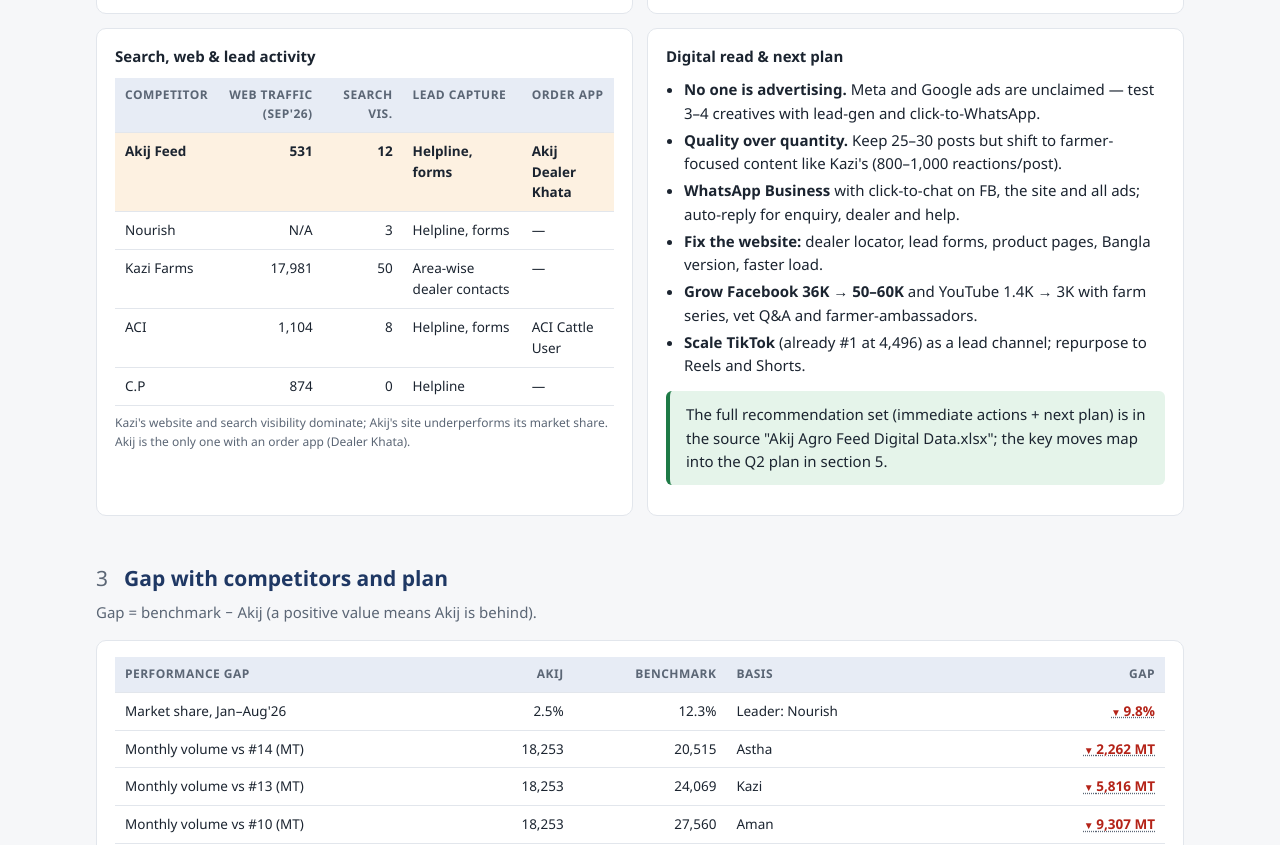
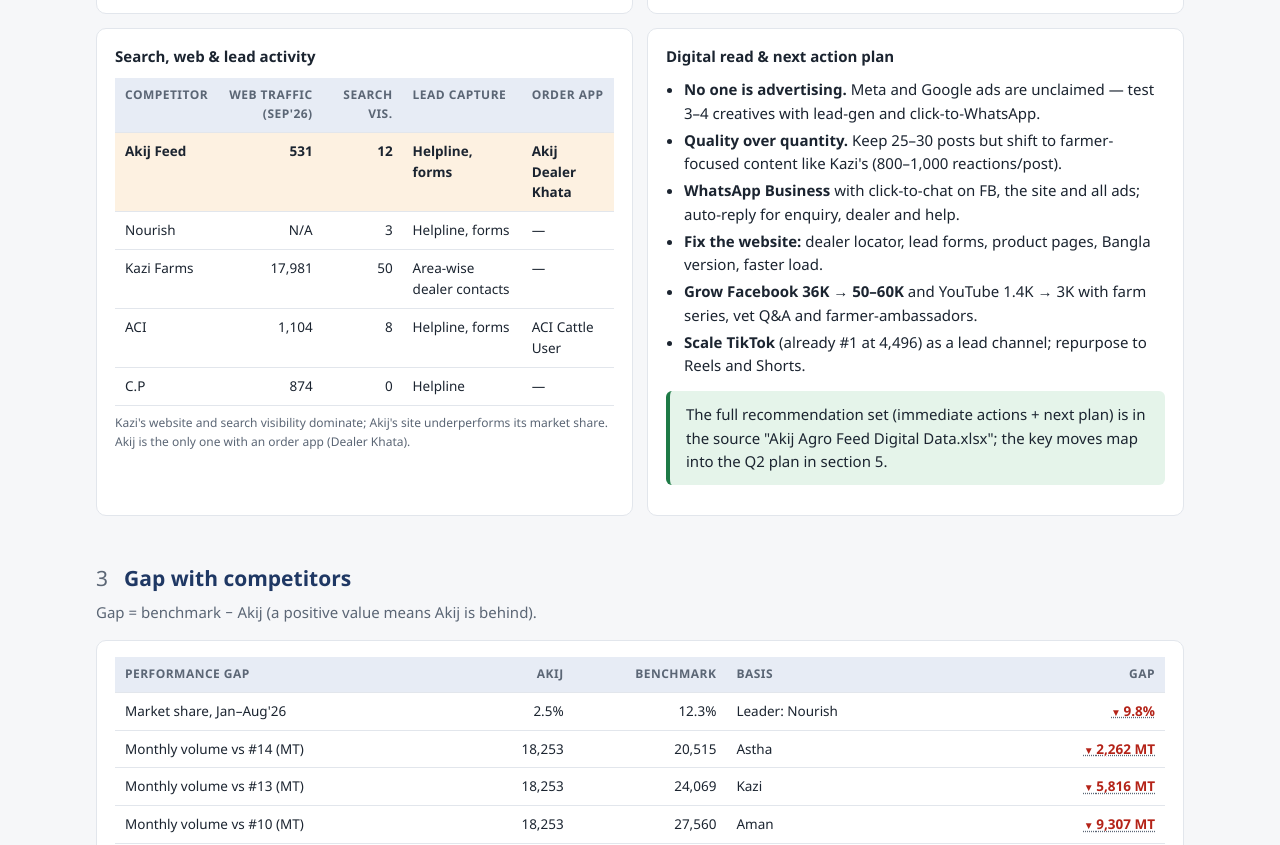
Before and after one commit to abirulislam-ops/aafl-marketing-analysis, a website: page AAFL Strategic Marketing Analysis and Solution.html in a window 1280 px wide. Shown: the part 4958-5803 px from the top of the page. Drawn offline with Linux system fonts and the light colour scheme.

Commit message:
Rename gap section, page title, and digital read card

```diff
--- a/AAFL Strategic Marketing Analysis and Solution.html
+++ b/AAFL Strategic Marketing Analysis and Solution.html
@@ -3,7 +3,7 @@
 <head>
 <meta charset="utf-8">
 <meta name="viewport" content="width=device-width, initial-scale=1">
-<title>AAFL Strategic Marketing Analysis</title>
+<title>AKIJ Agro Feed Ltd · Strategic Marketing Analysis · Q1 FY26-27 Review and Q2 FY26-27 Action Plan</title>
 <style>
 :root{
   --bg:#f6f7f9; --card:#ffffff; --ink:#1b2430; --muted:#5b6675; --line:#e2e6ec;
@@ -418,7 +418,7 @@
       <div class="legend">Kazi's website and search visibility dominate; Akij's site underperforms its market share. Akij is the only one with an order app (Dealer Khata).</div>
     </div>
     <div class="card">
-      <h3>Digital read &amp; next plan</h3>
+      <h3>Digital read &amp; next action plan</h3>
       <ul class="tight">
         <li><b>No one is advertising.</b> Meta and Google ads are unclaimed — test 3–4 creatives with lead-gen and click-to-WhatsApp.</li>
         <li><b>Quality over quantity.</b> Keep 25–30 posts but shift to farmer-focused content like Kazi's (800–1,000 reactions/post).</li>
@@ -434,7 +434,7 @@
 
 <!-- 3 GAPS -->
 <section id="gap">
-  <h2><span class="num">3</span>Gap with competitors and plan</h2>
+  <h2><span class="num">3</span>Gap with competitors</h2>
   <p class="sub">Gap = benchmark − Akij (a positive value means Akij is behind).</p>
   <div class="card tablewrap">
     <table>
```
Also changed, not shown: index.html (+3 -3 lines), site/index.html (+3 -3 lines).
